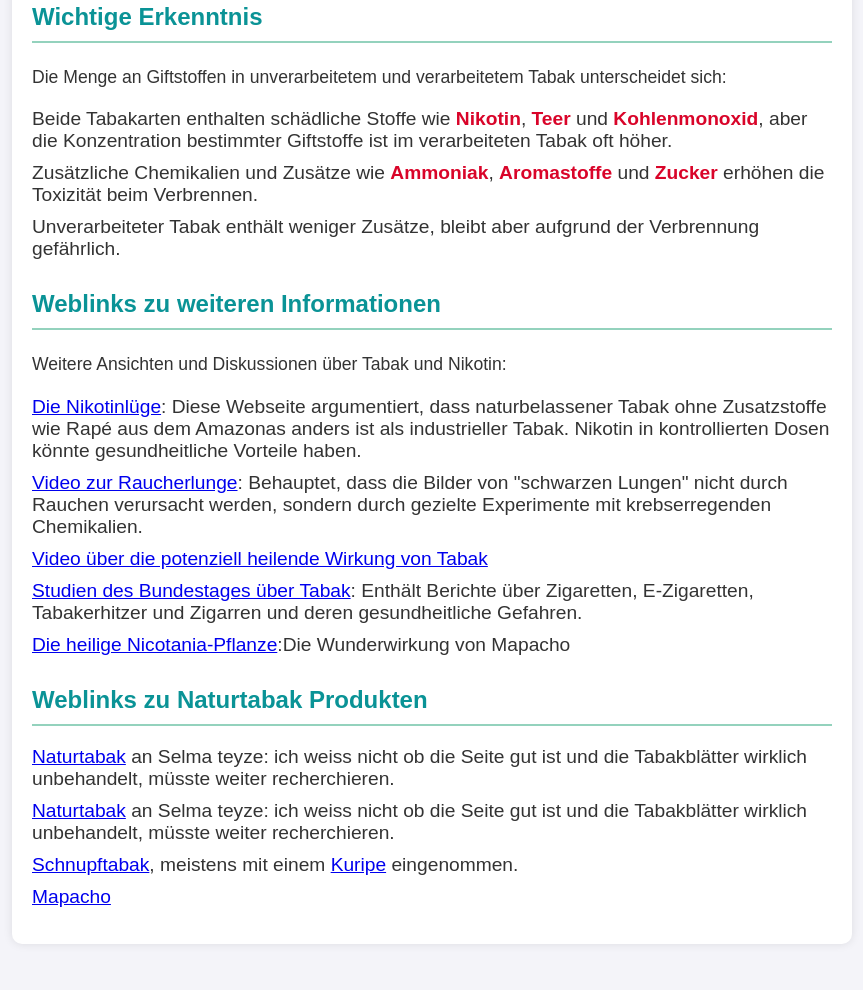
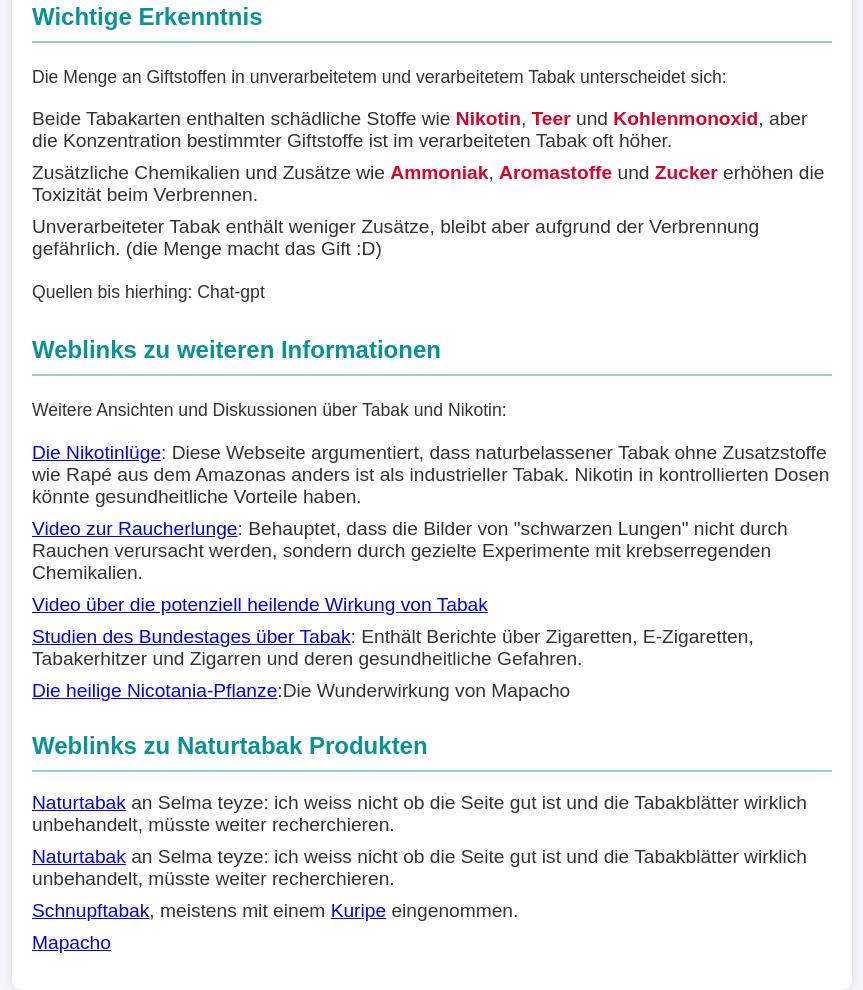
Before and after one commit to J3ills/Tabak, a plain HTML site: page index.html in a window 1280 px wide. Shown: the part 1065-2055 px from the top of the page, without its empty margins (208-1071 px from the left). Before the commit the page ends 2029 px from the top, so only its background shows below. Drawn offline with Linux system fonts and the light colour scheme.

Commit message:
Update index.html
quelle hinzugefügt, chat-gpt

```diff
--- a/index.html
+++ b/index.html
@@ -50,8 +50,9 @@
             <ul>
                 <li>Beide Tabakarten enthalten schädliche Stoffe wie <span class="important">Nikotin</span>, <span class="important">Teer</span> und <span class="important">Kohlenmonoxid</span>, aber die Konzentration bestimmter Giftstoffe ist im verarbeiteten Tabak oft höher.</li>
                 <li>Zusätzliche Chemikalien und Zusätze wie <span class="important">Ammoniak</span>, <span class="important">Aromastoffe</span> und <span class="important">Zucker</span> erhöhen die Toxizität beim Verbrennen.</li>
-                <li>Unverarbeiteter Tabak enthält weniger Zusätze, bleibt aber aufgrund der Verbrennung gefährlich.</li>
+                <li>Unverarbeiteter Tabak enthält weniger Zusätze, bleibt aber aufgrund der Verbrennung gefährlich. (die Menge macht das Gift :D)</li>
             </ul>
+            <p>Quellen bis hierhing: Chat-gpt</p>
         </section>
 
         <section>
```
